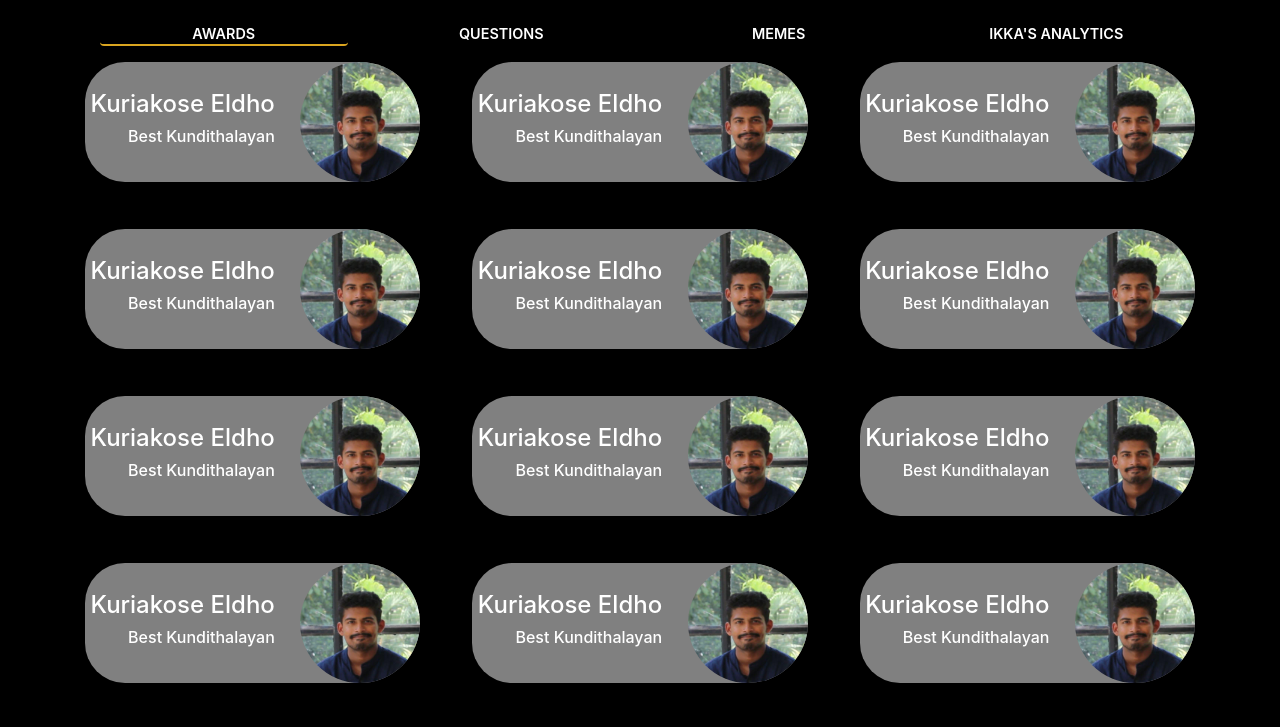
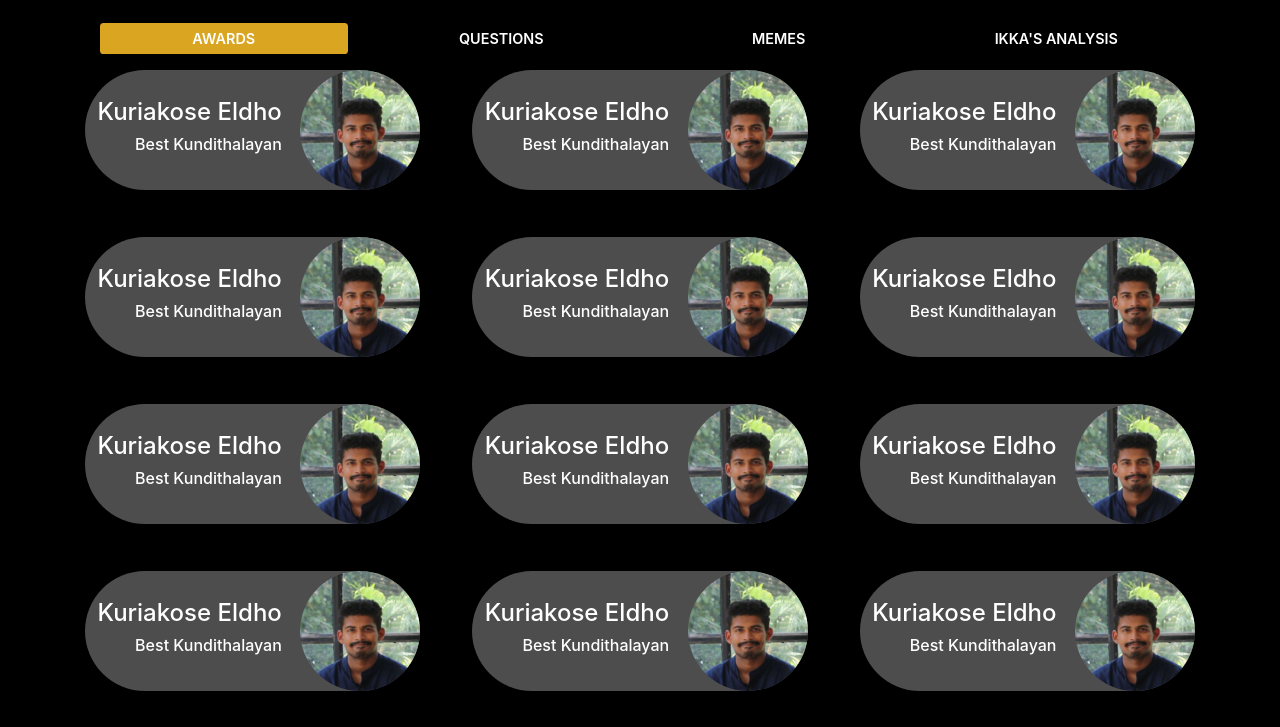
Before and after one commit to psysa/psysa.github.io, a plain HTML site: page extra/index.html in a window 1280 px wide. Shown: the part 156-883 px from the top of the page. Drawn offline with nearby package versions, Linux system fonts and the light colour scheme.

Commit message:
down arrow

```diff
--- a/extra/assets/css/style.css
+++ b/extra/assets/css/style.css
@@ -17,6 +17,8 @@ body {
 
 .pill-box .nav-link {
     padding: 0;
+    padding-top: 5px;
+    padding-bottom: 5px;
     background-color: transparent !important;
 }
 
@@ -28,9 +30,13 @@ a.nav-link {
 
 .nav-pills .nav-link.active,
 .nav-pills .show>.nav-link {
-    border-bottom-color: goldenrod;
-    border-bottom-style: solid;
-    border-bottom-width: 2px;
+    padding-top: 5px;
+    padding-bottom: 5px;
+    border-color: goldenrod;
+    background-color: goldenrod !important;
+    border-style: solid;
+    border-width: 0px;
+    border-radius: 0.25em;
 }
 
 #accordion>.card {
@@ -73,12 +79,12 @@ hr {
 }
 
 #pills-awards .card {
-    border-radius: 40px 60px 60px 40px;
+    border-radius: 60px 60px 60px 60px;
     margin-bottom: 3.25em !important;
     border: 0px !important;
     font-size: 0.9em !important;
     line-height: 1.5em !important;
-    background-color: rgba(255, 255, 255, 0.5);
+    background-color: rgba(255, 255, 255, 0.3);
     padding: 0 !important;
 }
 
@@ -101,11 +107,19 @@ hr {
 }
 
 #nameField {
-    margin: auto 3% auto auto;
+    margin: auto 1% auto auto;
 }
 
 #imageContainer .row {
     margin-left: auto !important;
+}
+
+#pills-analytics .card-header {
+    background-color: rgba(0, 0, 0, 0.2);
+}
+
+#pills-analytics .card-header img {
+    width: 20px;
 }
 
 @media only screen and (max-width: 991px) {
@@ -133,6 +147,10 @@ hr {
     #pills-awards #cardsColumns {
         padding: 5%;
     }
+    #pills-analytics .card {
+        border: none;
+        margin: 3% 1% 3% 1%;
+    }
 }
 
 @media only screen and (max-width: 1201px) and (min-width: 992px) {
--- a/extra/assets/js/graphs.js
+++ b/extra/assets/js/graphs.js
@@ -10,18 +10,34 @@ function analyticsDisplay() {
         cardHeader.className = 'card-header'
         cardHeader.setAttribute('id', 'heading' + numbers[i])
         heading = document.createElement('h5')
-        heading.className = 'mb-0'
+        heading.className = 'mb-0 text-left'
         collapse = document.createElement('button')
-        collapse.className = 'btn'
-        collapse.setAttribute('data-toggle', 'collapse')
-        collapse.setAttribute('data-target', '#collapse' + numbers[i])
-        collapse.setAttribute('aria-expanded', 'true')
-        collapse.setAttribute('aria-controls', 'collapse' + numbers[i])
+        if (i == 0) {
+            collapse.className = 'btn'
+        } else {
+            collapse.className = 'btn collapsed'
+        }
+        cardHeader.setAttribute('data-toggle', 'collapse')
+        cardHeader.setAttribute('data-target', '#collapse' + numbers[i])
+        if (i == 0) {
+            cardHeader.setAttribute('aria-expanded', 'true')
+        } else {
+            cardHeader.setAttribute('aria-expanded', 'false')
+        }
+        cardHeader.setAttribute('aria-controls', 'collapse' + numbers[i])
         collapse.textContent = values[i][0]
+        darrow = document.createElement('img')
+        darrow.setAttribute('id', 'darrow')
+        darrow.setAttribute('src', './assets/images/darrow.png')
         heading.appendChild(collapse)
+        heading.appendChild(darrow)
         cardHeader.appendChild(heading)
         collapseSection = document.createElement('div')
-        collapseSection.className = 'collapse show'
+        if (i == 0) {
+            collapseSection.className = 'collapse show'
+        } else {
+            collapseSection.className = 'collapse'
+        }
         collapseSection.setAttribute('id', 'collapse' + numbers[i])
         collapseSection.setAttribute('aria-labelledby', 'heading' + numbers[i])
         collapseSection.setAttribute('data-parent', '#accordion')
@@ -47,6 +63,10 @@ function analyticsDisplay() {
         card.appendChild(cardHeader)
         card.appendChild(collapseSection)
         accordion.appendChild(card)
+        // if (i >= 0 && i <= (numbers.length - 1)) {
+        //     hr = document.createElement('hr')
+        //     accordion.appendChild(hr)
+        // }
     }
 }
 
--- a/extra/index.html
+++ b/extra/index.html
@@ -15,6 +15,21 @@
     <link href="../assets/css/navbar.css" rel="stylesheet">
     <link href="./assets/css/style.css" rel="stylesheet">
     <title>PSYSA 2020</title>
+    <script>
+        $(document).ready(function() {
+            // Add minus icon for collapse element which is open by default
+            $(".collapse.show").each(function() {
+                $(this).prev('.card-header').find('#darrow').css('transform', 'rotate(180deg)');
+            });
+
+            // Toggle plus minus icon on show hide of collapse element
+            $(".collapse").on('show.bs.collapse', function() {
+                $(this).prev('.card-header').find('#darrow').css('transform', 'rotate(180deg)');
+            }).on('hide.bs.collapse', function() {
+                $(this).prev('.card-header').find('#darrow').css('transform', 'rotate(0deg)');
+            });
+        });
+    </script>
 </head>
 
 <body>
@@ -60,7 +75,7 @@
 
         <div>
             <div class="header-container text-center">
-                <img id="extra" src="../yearbook/assets/images/yearbooktext.png" />
+                <img id="extra" src="./assets/images/extra.png" />
             </div>
         </div>
     </div>
@@ -76,7 +91,7 @@
                 <a class="nav-link" id="pills-memes-tab" data-toggle="pill" href="#pills-memes" role="tab" aria-controls="pills-memes" aria-selected="false">MEMES</a>
             </li>
             <li class="col">
-                <a class="nav-link" id="pills-analytics-tab" data-toggle="pill" href="#pills-analytics" role="tab" aria-controls="pills-analytics" aria-selected="false"><span class="ikka">IKKA'S </span>ANALYTICS</a>
+                <a class="nav-link" id="pills-analytics-tab" data-toggle="pill" href="#pills-analytics" role="tab" aria-controls="pills-analytics" aria-selected="false"><span class="ikka">IKKA'S </span>ANALYSIS</a>
             </li>
         </ul>
         <div class="tab-content" id="pills-tabContent">
@@ -101,7 +116,7 @@
 
             <div class="tab-pane fade" id="pills-analytics" role="tabpanel" aria-labelledby="pills-analytics-tab">
                 <div class="container">
-                    <div id="accordion">
+                    <div class="accordion" id="accordion">
                     </div>
                 </div>
             </div>
```
Also changed, not shown: extra/assets/images/darrow.png (added), extra/assets/images/extra.png (added).
